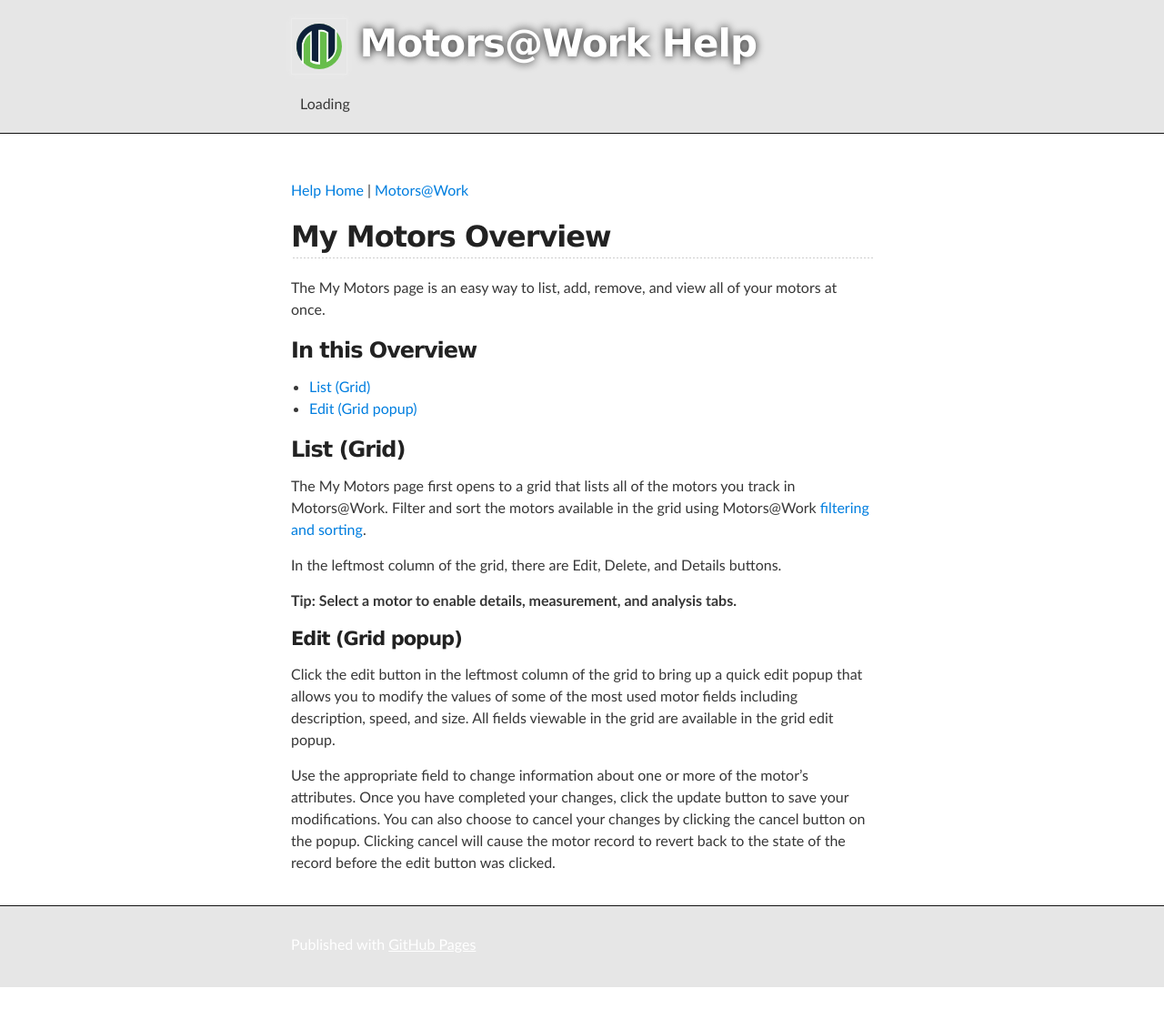
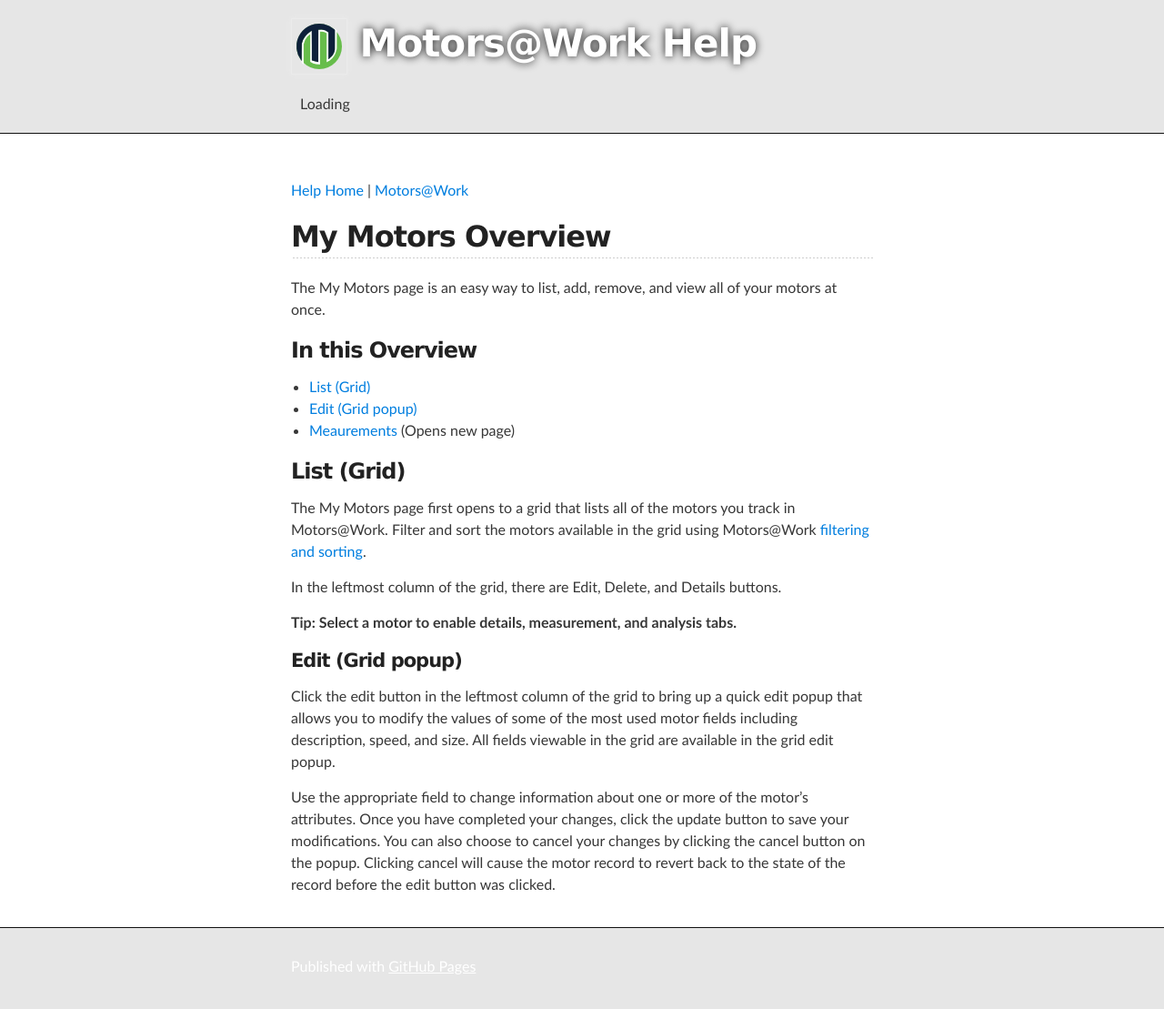
Before and after one commit to DeepakSirsath/assetsustainability.github.io, a Jekyll site: the page built from content/my_motors/my_motors.md, in a window 1280 px wide. Shown: the whole page at 91% size. Built offline with Jekyll 4.4.1, drawn with Linux system fonts in a browser that asks for light colours; comment, search, counter and statistics services are not loaded; before the commit the page ends 1085 px from its top, so only the background shows below that.

Commit message:
Update my_motors.md

```diff
--- a/content/my_motors/my_motors.md
+++ b/content/my_motors/my_motors.md
@@ -15,6 +15,7 @@
 
 - [List (Grid)](#Grid)
 - [Edit (Grid popup)](#Grid Popup)
+- [Meaurements](/motor-measurement) (Opens new page)
 
 ### <a name="Grid"></a> List (Grid)
 The My Motors page first opens to a grid that lists all of the motors you track in Motors@Work.  Filter and sort the motors available in the grid using Motors@Work [filtering and sorting](/filter-and-sort-overview).
```
